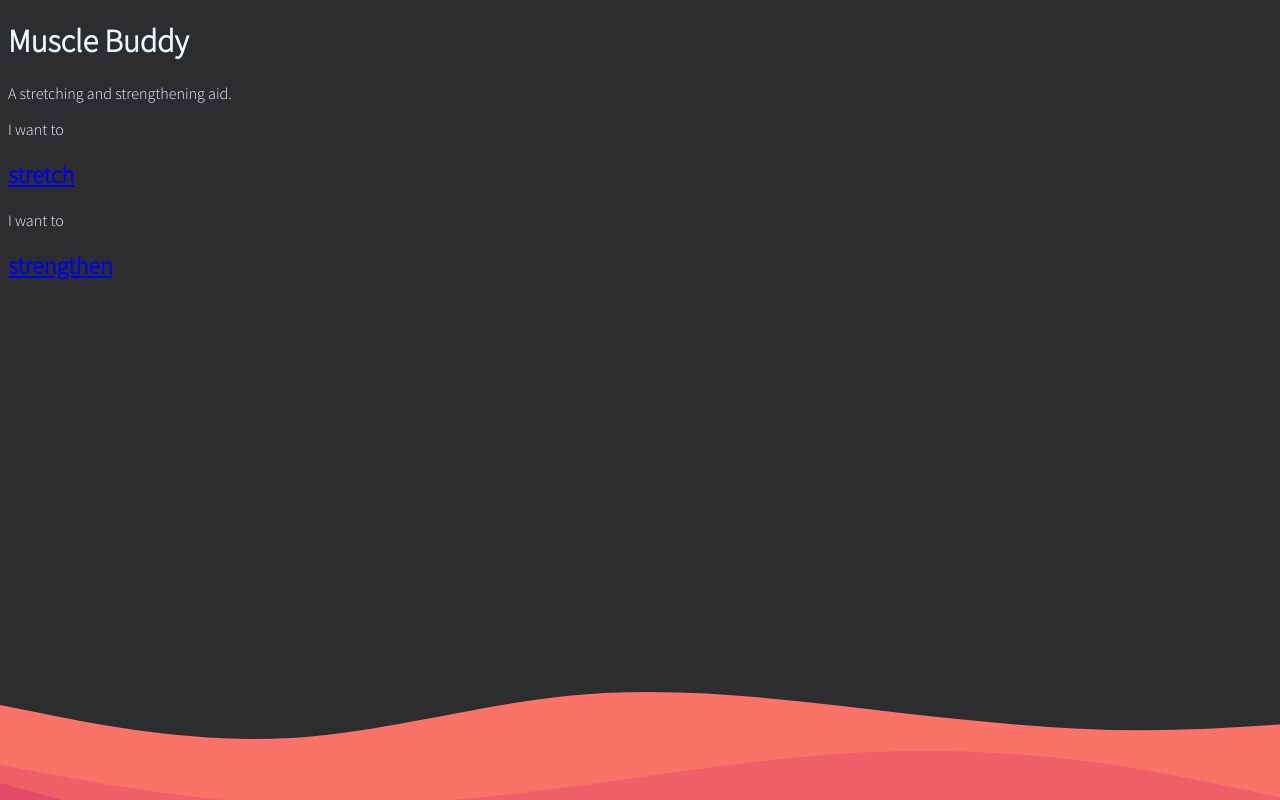
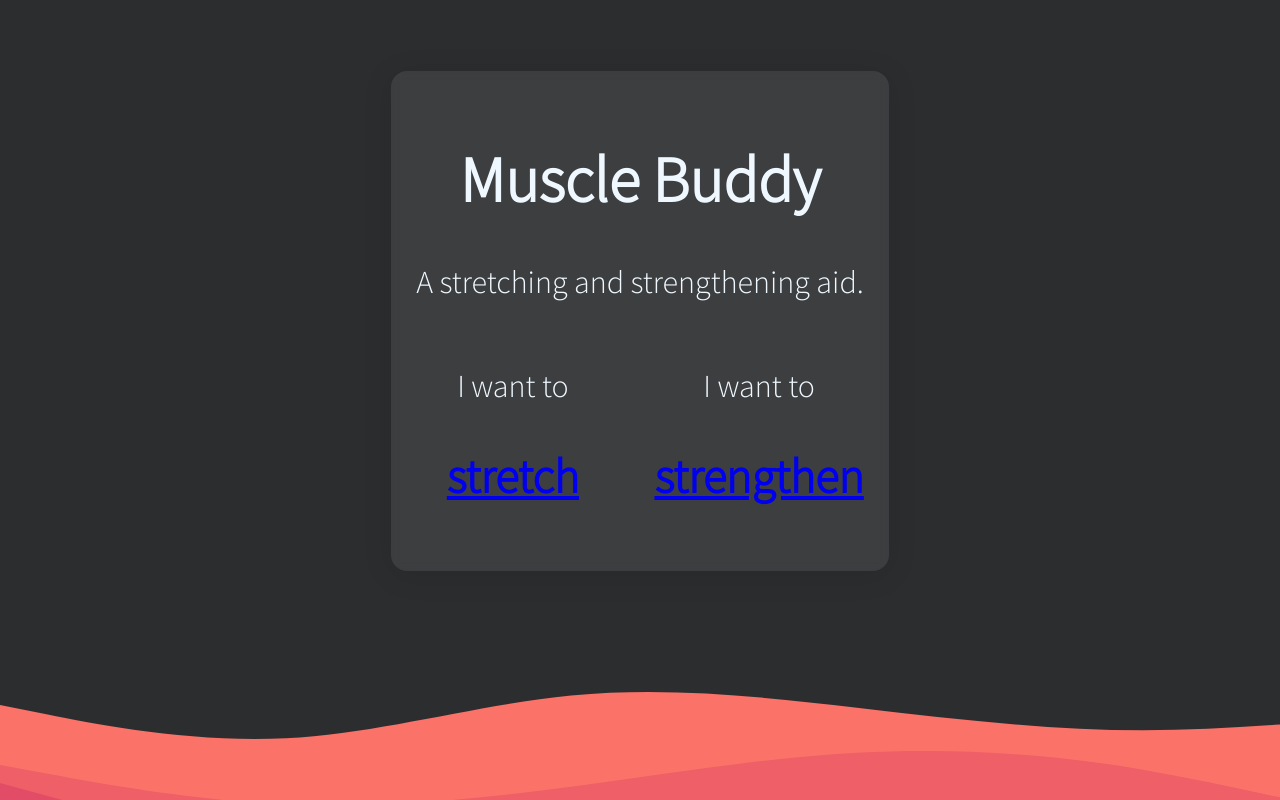
Before and after one commit to jarikhenriksen/muscleBuddy, a website: page index.html in a window 1280 px wide. Drawn offline with Linux system fonts and the light colour scheme.

Commit message:
add more design details

```diff
--- a/homePageStyle.css
+++ b/homePageStyle.css
@@ -2,9 +2,44 @@ html {
     color: aliceblue;
     font-family: 'Roboto Condensed', sans-serif;
     font-family: 'Source Sans Pro', sans-serif;
+    font-size: 2rem;
 }
 
 .background {
     background-image: url('images/layered-waves-haikei.svg');
+}
 
+#box {
+    background: rgba(255, 255, 255, 0.082);
+    border-radius: 16px;
+    box-shadow: 0 4px 30px rgba(0, 0, 0, 0.1);
+    backdrop-filter: blur(4.4px);
+    -webkit-backdrop-filter: blur(4.4px);
+    padding: 2%;
+    margin-top: 5%;
 }
+
+body {
+    display: flex;
+    flex-direction: column;
+    flex-wrap: wrap;
+    text-align: center;
+    align-content: center;
+}
+
+main {
+    display: flex;
+    flex-direction: row;
+}
+
+section {
+    width: 100%;
+}
+
+#stretch {
+    margin-right: 5%;
+}
+
+#strength {
+    margin-left: 5%;
+}
--- a/index.html
+++ b/index.html
@@ -13,22 +13,24 @@
     </head>
     <body class="background">
 
+        <div id="box">
             <header>
                 <h1>Muscle Buddy</h1>
                 <p>A stretching and strengthening aid.</p>
             </header>
 
             <main>
-            <section>
+                <section id="stretch">
                     <p>I want to</p>
                     <h2><a href="stretch.html">stretch</a></h2>
                 </section>
 
-            <section>
+                <section id="strength">
                     <p>I want to</p>
                     <h2><a href='strengthen.html'>strengthen</a></h2>
                 </section>
             </main>
+        </div>
 
 
         <script src="" async defer></script>
```
Lines whose indentation alone changed are shown as unchanged.
